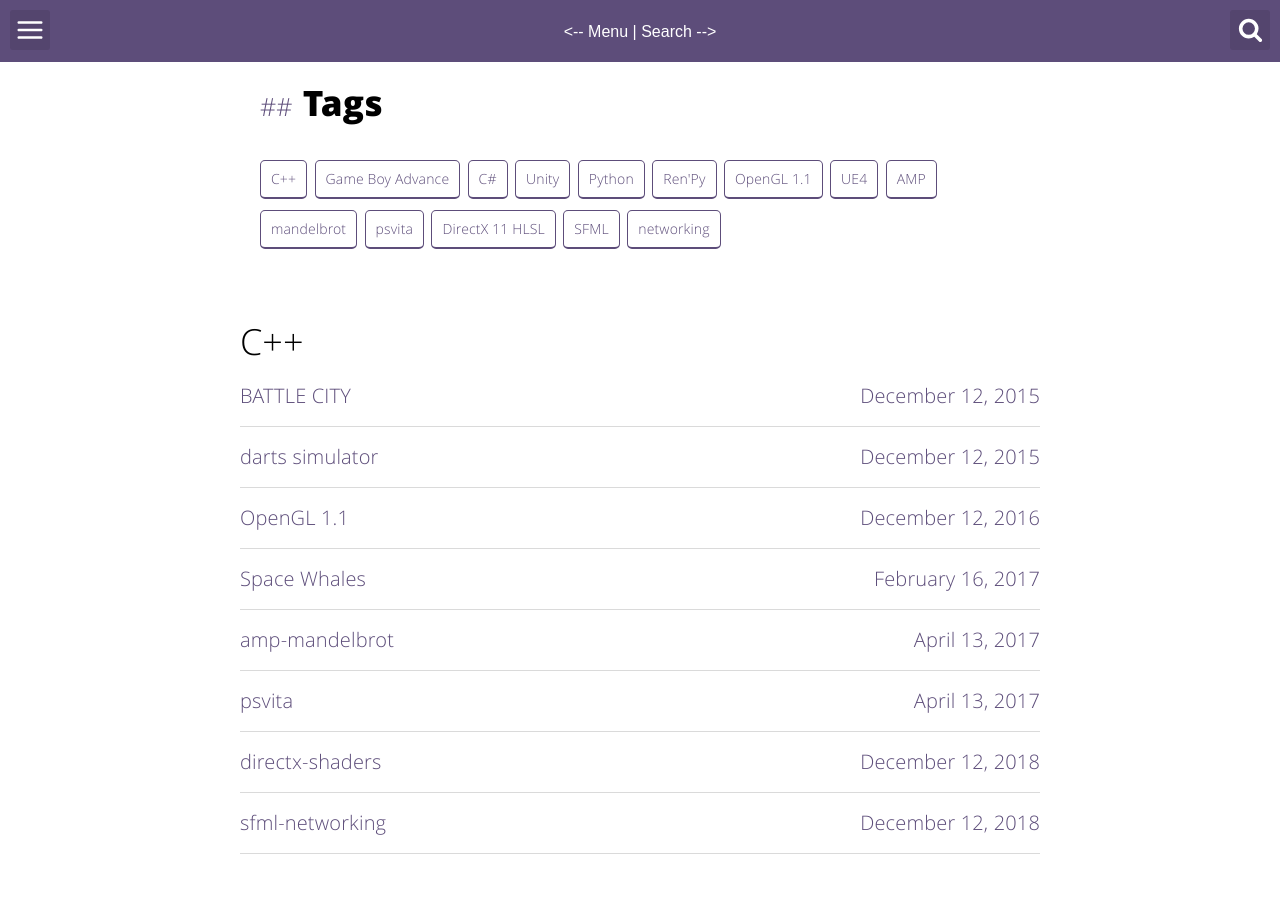
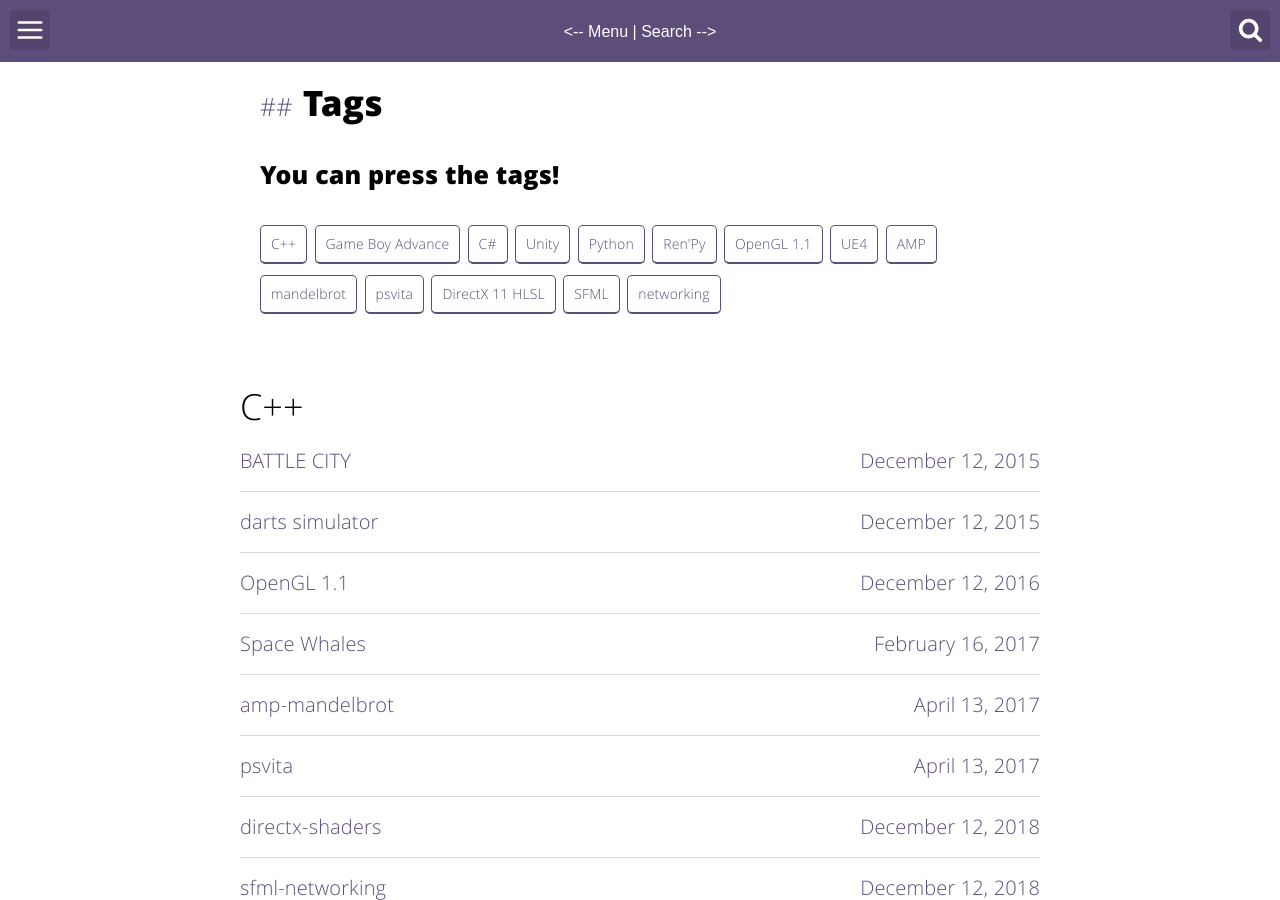
Before and after one commit to matzar/matzar.github.io, a Jekyll site: the page built from tags.html, in a window 1280 px wide and 900 px high. Built offline with Jekyll 4.4.1, drawn with Linux system fonts in a browser that asks for light colours.

Commit message:
update: Tags

```diff
--- a/tags.html
+++ b/tags.html
@@ -6,6 +6,7 @@ description: "Take a look at my beautiful tags."
 ---
 
 <h2>Tags</h2>
+<h3>You can press the tags!</h3>
 <div class="tags">
 {% assign tags_list = site.tags %}
   {% if tags_list.first[0] == null %}
```
